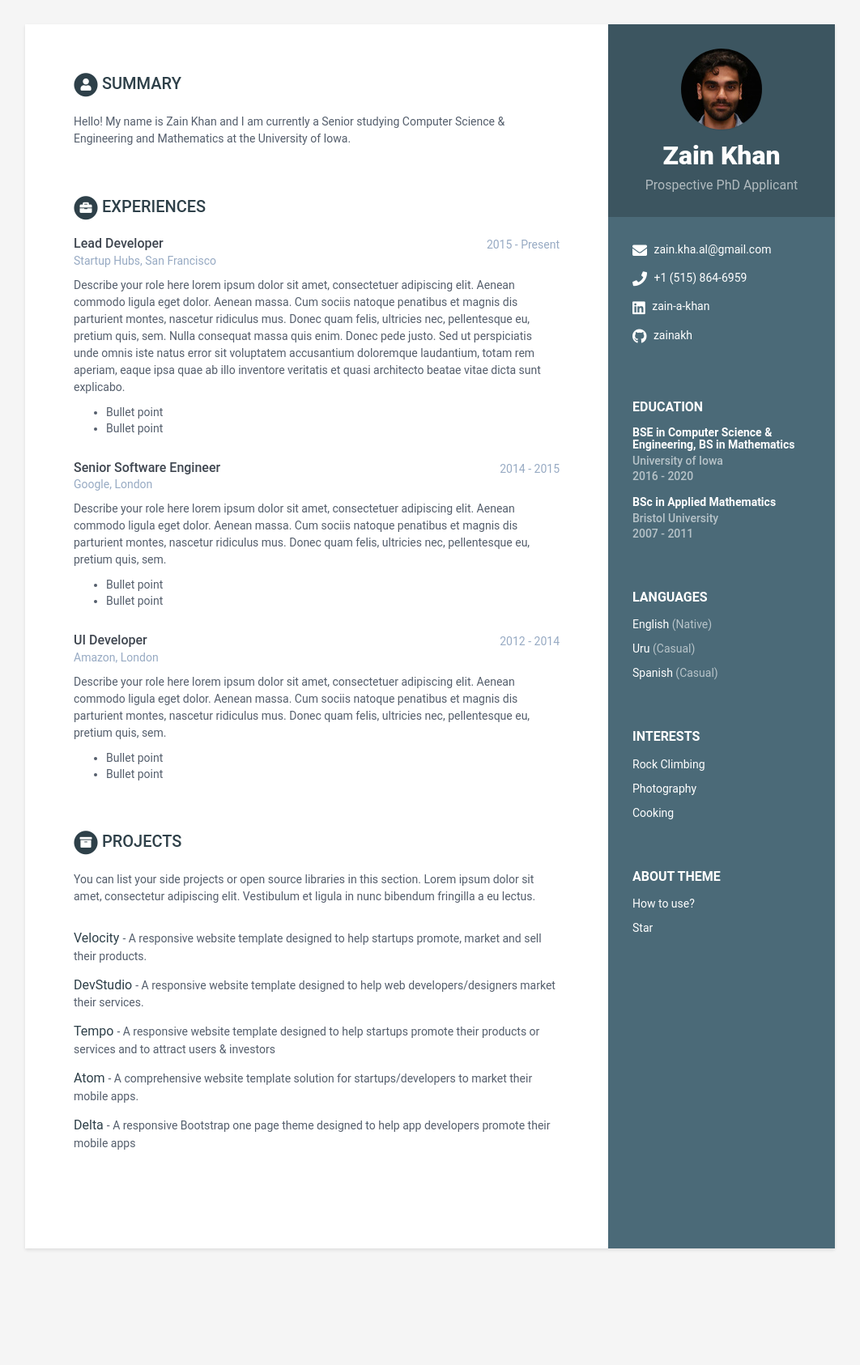
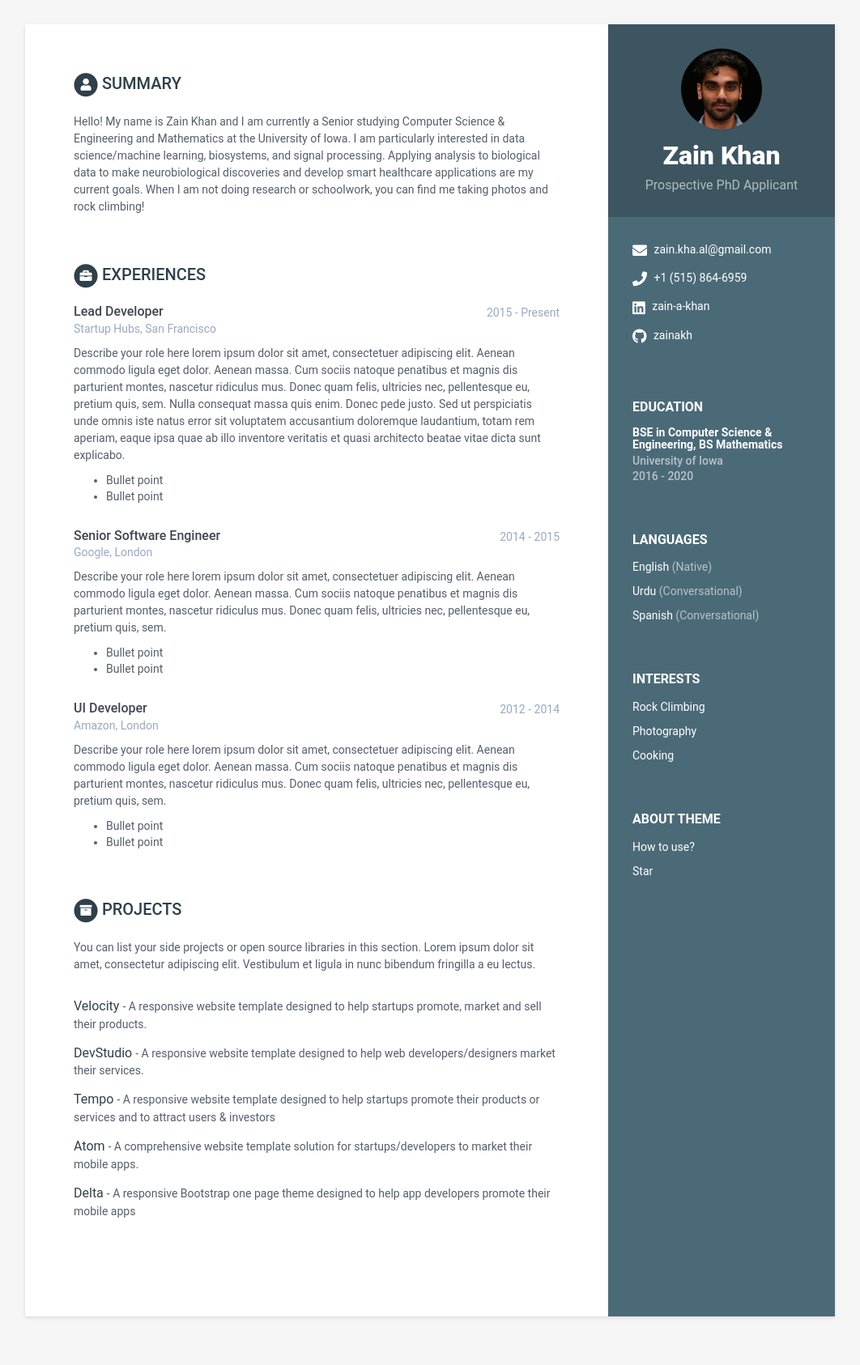
Before and after one commit to zainakh/zainakh.github.io, a Jekyll site: the page built from index.html, in a window 1280 px wide. Shown: the whole page at 81% size, without its empty margins (109-1171 px from the left). Built offline with Jekyll 4.4.1, drawn with Linux system fonts in a browser that asks for light colours; before the commit the page ends 1602 px from its top, so only the background shows below that.

Commit message:
Update data.yml

```diff
--- a/_data/data.yml
+++ b/_data/data.yml
@@ -21,11 +21,11 @@ sidebar:
       - idiom: English
         level: Native
 
-      - idiom: Uru
-        level: Casual
+      - idiom: Urdu
+        level: Conversational
 
       - idiom: Spanish
-        level: Casual
+        level: Conversational
 
     interests:
       - item: Rock Climbing
@@ -41,29 +41,16 @@ career-profile:
     title: Summary
     summary: |
       Hello! My name is Zain Khan and I am currently a Senior studying Computer Science & Engineering and Mathematics at the University of Iowa.
+      I am particularly interested in data science/machine learning, biosystems, and signal processing.
+      Applying analysis to biological data to make neurobiological discoveries and develop smart healthcare applications are my current goals.
+      When I am not doing research or schoolwork, you can find me taking photos and rock climbing!
 education:
-    - degree: BSE in Computer Science & Engineering, BS in Mathematics
+    - degree: BSE in Computer Science & Engineering, BS Mathematics
       university: University of Iowa
       time: 2016 - 2020
       details: |
-        Describe your study here lorem ipsum dolor sit amet, consectetuer
-        adipiscing elit. Aenean commodo ligula eget dolor. Aenean massa. Cum
-        sociis natoque penatibus et magnis dis parturient montes, nascetur
-        ridiculus mus. Donec quam felis, ultricies nec, pellentesque eu,
-        pretium quis, sem.
-          - Bullet point
-          - Bullet point
-    - degree: BSc in Applied Mathematics
-      university: Bristol University
-      time: 2007 - 2011
-      details: |
-        Describe your study here lorem ipsum dolor sit amet, consectetuer
-        adipiscing elit. Aenean commodo ligula eget dolor. Aenean massa. Cum
-        sociis natoque penatibus et magnis dis parturient montes, nascetur
-        ridiculus mus. Donec quam felis, ultricies nec, pellentesque eu,
-        pretium quis, sem.
-          - Bullet point
-          - Bullet point
+        University Honors
+        Honors in Engineering
 experiences:
     - role: Lead Developer
       time: 2015 - Present
```
